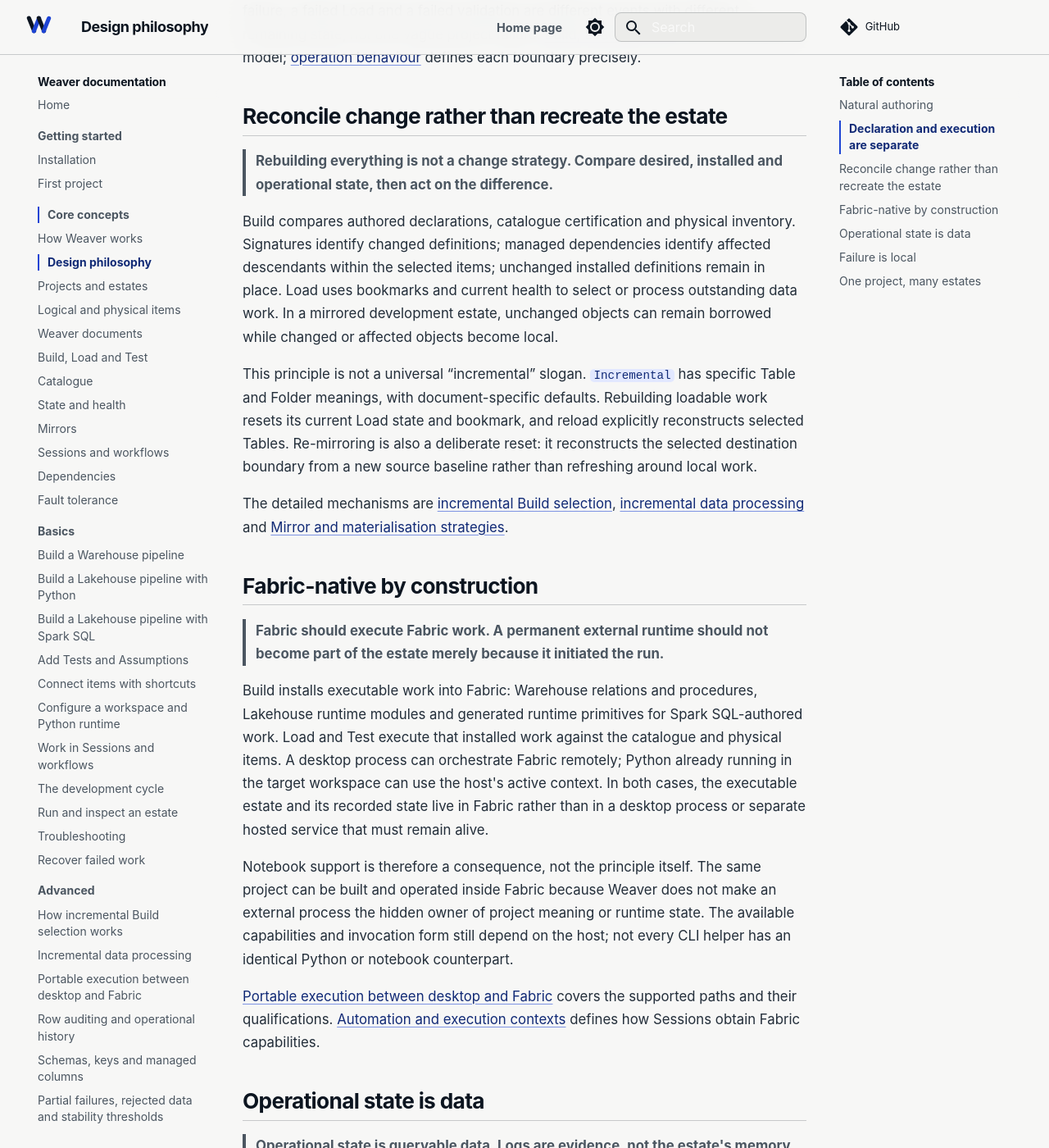
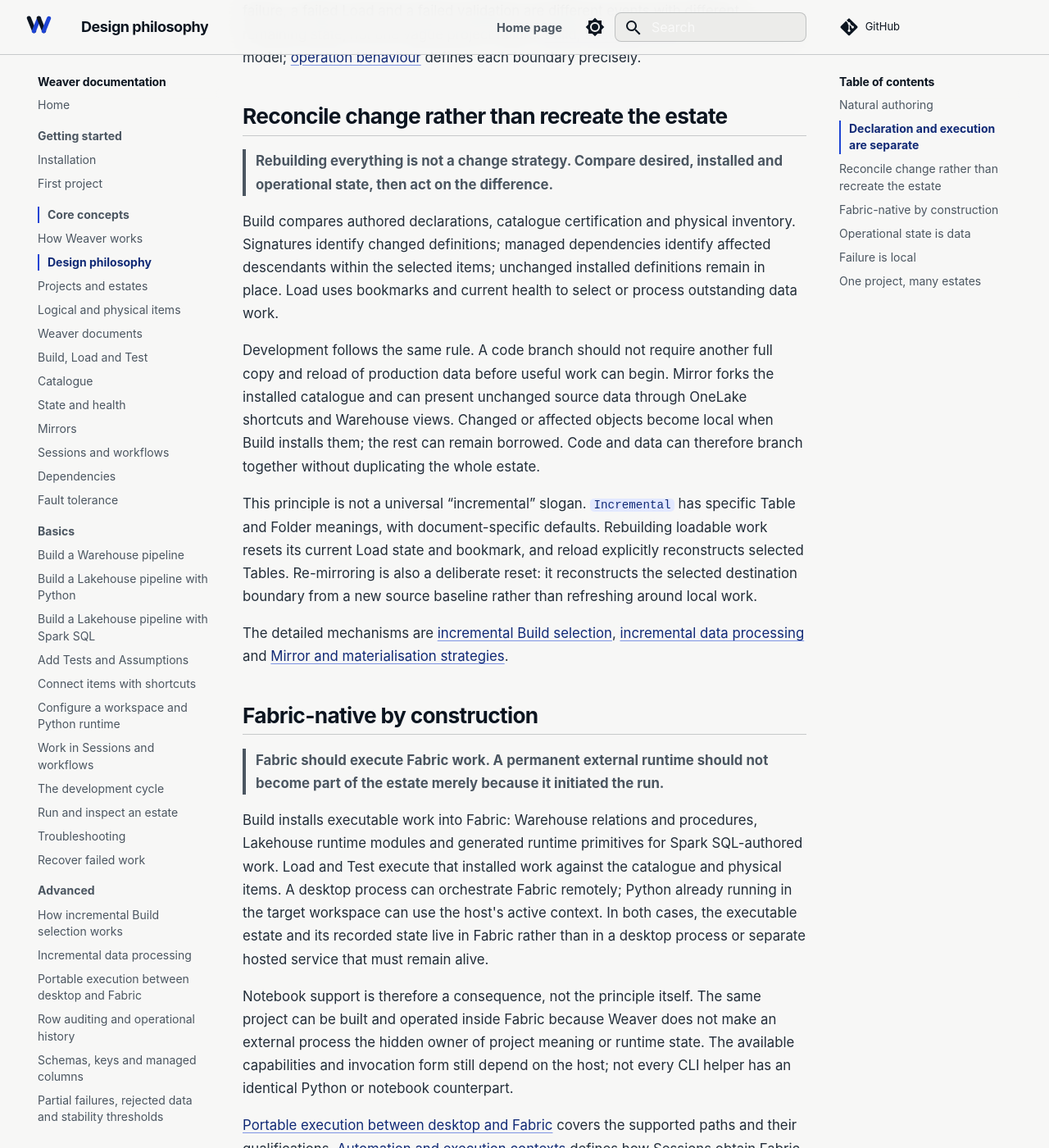
Before and after one commit to matthias-wong-dev/weaverstack-docs, an MkDocs documentation site: the page built from docs/core-concepts/design-philosophy.md, in a window 1280 px wide and 1400 px high, scrolled down 1809 px. Shown: the whole window at 82% size. Built offline with MkDocs 1.6.1 and Material for MkDocs 9.7.7, drawn with Linux system fonts in a browser that asks for light colours; comment, search, counter and statistics services are not loaded; some of the changed text lies outside the part shown.

Commit message:
docs: state the case for inspectable estate state

```diff
--- a/docs/core-concepts/design-philosophy.md
+++ b/docs/core-concepts/design-philosophy.md
@@ -44,7 +44,9 @@
 
 > **Rebuilding everything is not a change strategy. Compare desired, installed and operational state, then act on the difference.**
 
-Build compares authored declarations, catalogue certification and physical inventory. Signatures identify changed definitions; managed dependencies identify affected descendants within the selected items; unchanged installed definitions remain in place. Load uses bookmarks and current health to select or process outstanding data work. In a mirrored development estate, unchanged objects can remain borrowed while changed or affected objects become local.
+Build compares authored declarations, catalogue certification and physical inventory. Signatures identify changed definitions; managed dependencies identify affected descendants within the selected items; unchanged installed definitions remain in place. Load uses bookmarks and current health to select or process outstanding data work.
+
+Development follows the same rule. A code branch should not require another full copy and reload of production data before useful work can begin. Mirror forks the installed catalogue and can present unchanged source data through OneLake shortcuts and Warehouse views. Changed or affected objects become local when Build installs them; the rest can remain borrowed. Code and data can therefore branch together without duplicating the whole estate.
 
 This principle is not a universal “incremental” slogan. `Incremental` has specific Table and Folder meanings, with document-specific defaults. Rebuilding loadable work resets its current Load state and bookmark, and reload explicitly reconstructs selected Tables. Re-mirroring is also a deliberate reset: it reconstructs the selected destination boundary from a new source baseline rather than refreshing around local work.
 
@@ -64,7 +66,7 @@
 
 > **Operational state is queryable data. Logs are evidence, not the estate's memory.**
 
-A run log alone cannot say which generation is installed, where an incremental read resumes, whether a validation is stale or which objects still borrow source data. Weaver records those facts in the catalogue, alongside execution history and row movement. Workflow identifiers correlate related work, and Health turns installed, operational and optional physical evidence into a current estate view.
+A run log alone cannot say which generation is installed, where an incremental read resumes, whether a validation is stale or which objects still borrow source data. A detached manifest can describe what a tool compiled, but it cannot by itself prove what is installed now or what happened after installation. Weaver records those facts in the estate's catalogue, alongside execution history and row movement. Workflow identifiers correlate related work, and Health turns installed, operational and optional physical evidence into a current estate view.
 
 `_.Installation`, `_.Registry` and `_.Dependency` describe installed state. `_.Bookmark`, `_.LoadStatus` and `_.TestStatus` describe current operation state. `_.Log` and `_.LoadStatistic` retain operation history. `_.Mirror` identifies borrowed objects. Managed row-audit datetimes describe the lifecycle state of stored rows.
 
```
